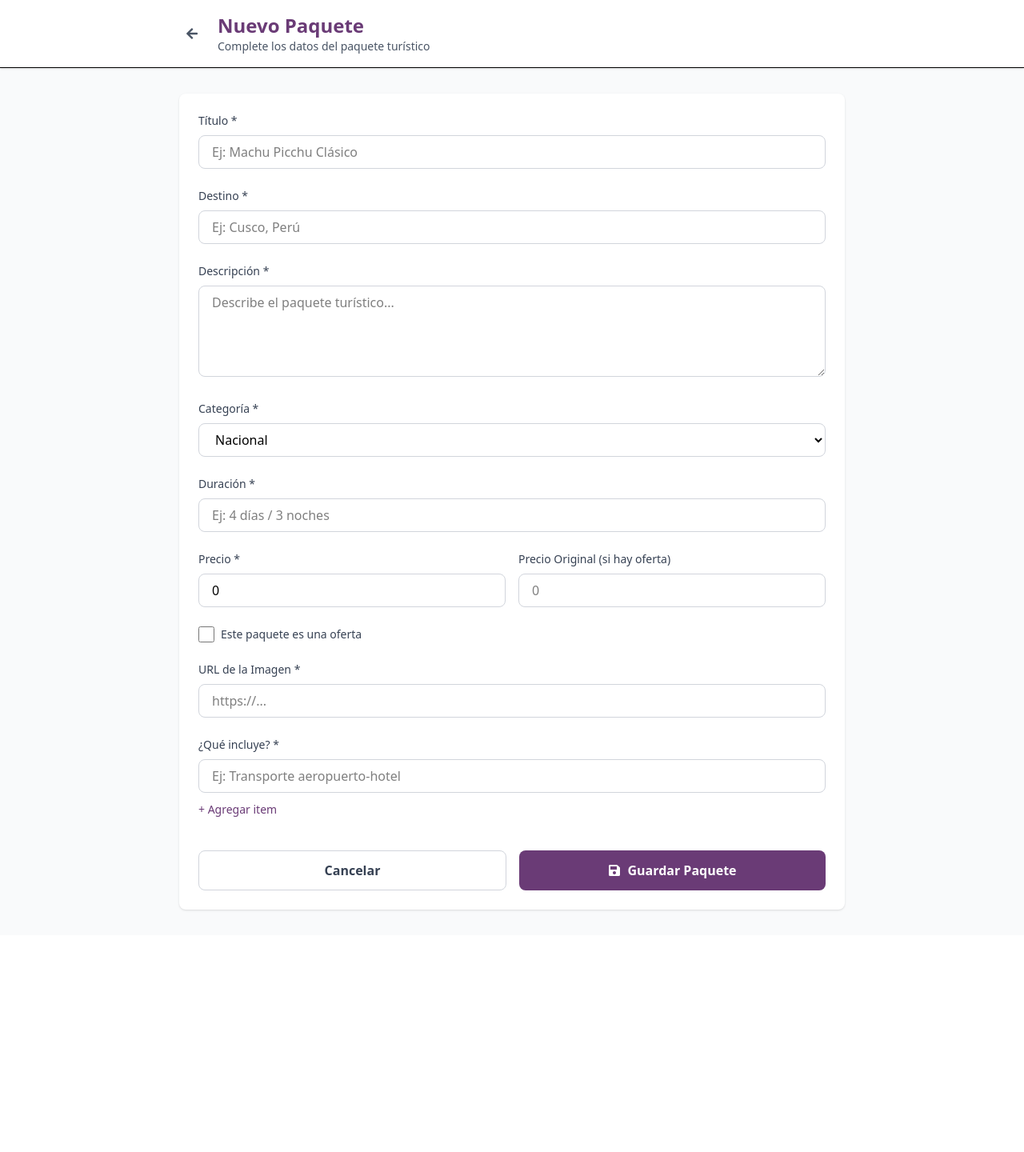
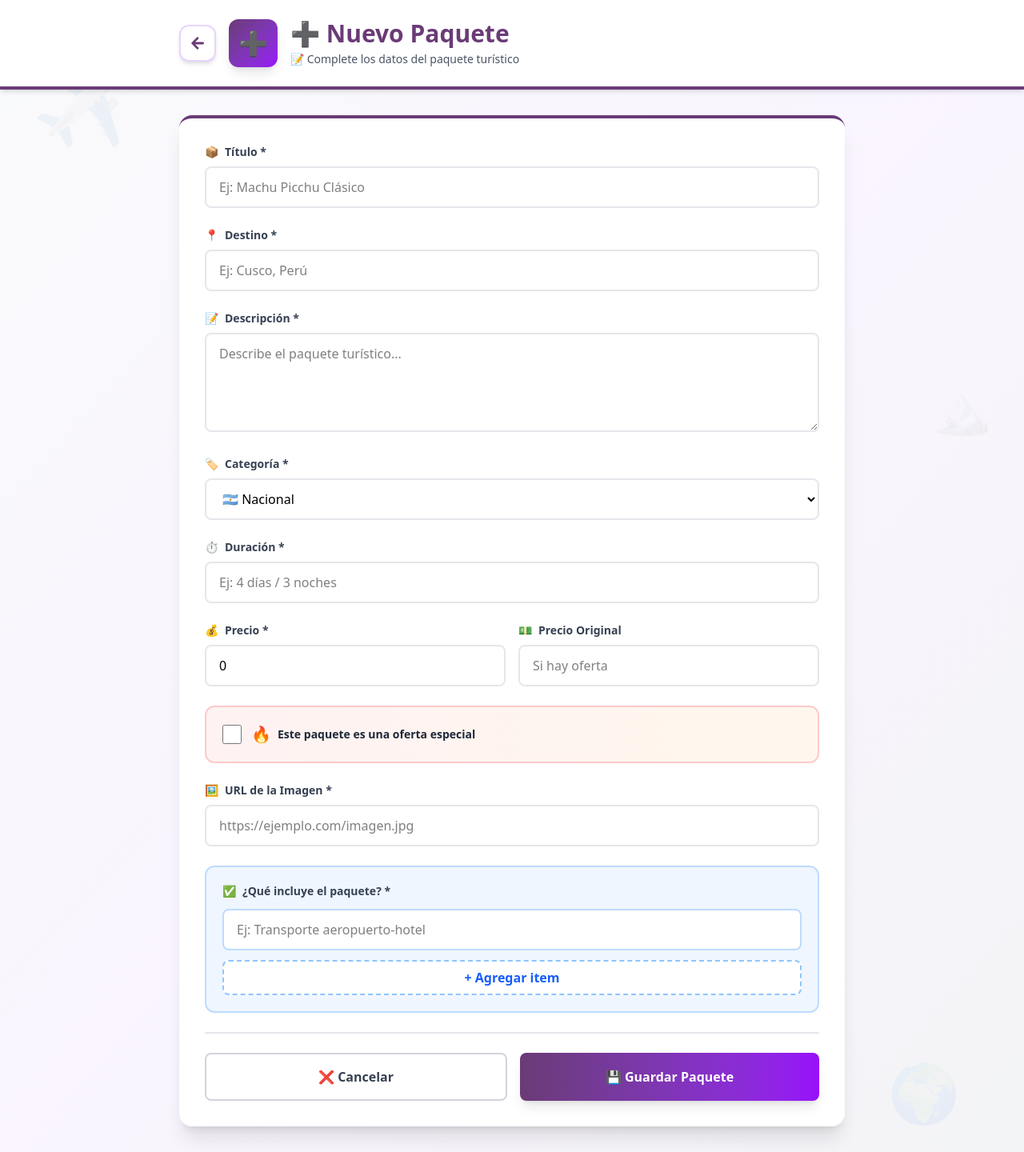
Before and after one commit to MLN-1994/viatana-travel, a Next.js app: page /admin/packages/new in a window 1280 px wide. Shown: the whole page at 80% size. Before the commit the page ends 1169 px from the top, so only its background shows below. Built offline with nearby package versions, Linux system fonts and the light colour scheme.

Commit message:
feat: Enhance admin interface with improved styling and user authentication

```diff
--- a/components/PackageForm.tsx
+++ b/components/PackageForm.tsx
@@ -3,7 +3,7 @@
 import { useState, useEffect } from "react"
 import { useRouter } from "next/navigation"
 import { TravelPackage } from "@/types"
-import { FaArrowLeft, FaSave } from "react-icons/fa"
+import { FaArrowLeft } from "react-icons/fa"
 
 interface PackageFormProps {
   packageId?: string
@@ -88,23 +88,33 @@ export default function PackageForm({ packageId }: PackageFormProps) {
   }
 
   return (
-    <div className="min-h-screen bg-gray-50">
+    <div className="min-h-screen bg-linear-to-br from-gray-50 via-purple-50 to-gray-100 relative">
+      {/* Decoraciones de fondo */}
+      <div className="absolute inset-0 opacity-5 overflow-hidden pointer-events-none">
+        <div className="absolute top-20 left-10 text-[#6A3B76] text-8xl">✈️</div>
+        <div className="absolute bottom-10 right-20 text-[#6A3B76] text-7xl">🌍</div>
+        <div className="absolute top-1/3 right-10 text-[#6A3B76] text-6xl">🏔️</div>
+      </div>
+
       {/* Header */}
-      <header className="bg-white shadow-sm border-b">
-        <div className="max-w-4xl mx-auto px-4 sm:px-6 lg:px-8 py-4">
+      <header className="bg-white shadow-md border-b-4 border-[#6A3B76] relative z-10">
+        <div className="max-w-4xl mx-auto px-4 sm:px-6 lg:px-8 py-6">
           <div className="flex items-center gap-4">
             <button
               onClick={() => router.push("/admin")}
-              className="p-2 hover:bg-gray-100 rounded-lg transition"
+              className="p-3 hover:bg-purple-100 rounded-xl transition-all transform hover:scale-110 shadow-md bg-white border-2 border-purple-200"
             >
-              <FaArrowLeft className="text-gray-600" />
+              <FaArrowLeft className="text-[#6A3B76] text-lg" />
             </button>
+            <div className="bg-linear-to-br from-[#6A3B76] to-purple-600 p-3 rounded-xl shadow-lg">
+              <span className="text-3xl">{packageId ? "✏️" : "➕"}</span>
+            </div>
             <div>
-              <h1 className="text-2xl font-bold text-[#6A3B76]">
-                {packageId ? "Editar Paquete" : "Nuevo Paquete"}
+              <h1 className="text-3xl font-bold text-[#6A3B76]">
+                {packageId ? "✏️ Editar Paquete" : "➕ Nuevo Paquete"}
               </h1>
-              <p className="text-gray-600 text-sm">
-                Complete los datos del paquete turístico
+              <p className="text-gray-600 text-sm mt-1">
+                📝 Complete los datos del paquete turístico
               </p>
             </div>
           </div>
@@ -112,83 +122,83 @@ export default function PackageForm({ packageId }: PackageFormProps) {
       </header>
 
       {/* Form */}
-      <main className="max-w-4xl mx-auto px-4 sm:px-6 lg:px-8 py-8">
-        <form onSubmit={handleSubmit} className="bg-white rounded-lg shadow-sm p-6 space-y-6">
+      <main className="max-w-4xl mx-auto px-4 sm:px-6 lg:px-8 py-8 relative z-10">
+        <form onSubmit={handleSubmit} className="bg-white rounded-2xl shadow-xl p-8 space-y-6 border-t-4 border-[#6A3B76]">
           {/* Título */}
           <div>
-            <label className="block text-sm font-medium text-gray-700 mb-2">
-              Título *
+            <label className="flex items-center gap-2 text-sm font-semibold text-gray-700 mb-2">
+              <span className="text-[#6A3B76]">📦</span> Título *
             </label>
             <input
               type="text"
               required
               value={formData.title}
               onChange={(e) => setFormData({ ...formData, title: e.target.value })}
-              className="w-full px-4 py-2 border border-gray-300 rounded-lg focus:outline-none focus:ring-2 focus:ring-[#6A3B76]"
+              className="w-full px-4 py-3 border-2 border-gray-200 rounded-lg focus:outline-none focus:ring-2 focus:ring-[#6A3B76] focus:border-transparent transition-all hover:border-purple-300"
               placeholder="Ej: Machu Picchu Clásico"
             />
           </div>
 
           {/* Destino */}
           <div>
-            <label className="block text-sm font-medium text-gray-700 mb-2">
-              Destino *
+            <label className="flex items-center gap-2 text-sm font-semibold text-gray-700 mb-2">
+              <span className="text-[#6A3B76]">📍</span> Destino *
             </label>
             <input
               type="text"
               required
               value={formData.destination}
               onChange={(e) => setFormData({ ...formData, destination: e.target.value })}
-              className="w-full px-4 py-2 border border-gray-300 rounded-lg focus:outline-none focus:ring-2 focus:ring-[#6A3B76]"
+              className="w-full px-4 py-3 border-2 border-gray-200 rounded-lg focus:outline-none focus:ring-2 focus:ring-[#6A3B76] focus:border-transparent transition-all hover:border-purple-300"
               placeholder="Ej: Cusco, Perú"
             />
           </div>
 
           {/* Descripción */}
           <div>
-            <label className="block text-sm font-medium text-gray-700 mb-2">
-              Descripción *
+            <label className="flex items-center gap-2 text-sm font-semibold text-gray-700 mb-2">
+              <span className="text-[#6A3B76]">📝</span> Descripción *
             </label>
             <textarea
               required
               rows={4}
               value={formData.description}
               onChange={(e) => setFormData({ ...formData, description: e.target.value })}
-              className="w-full px-4 py-2 border border-gray-300 rounded-lg focus:outline-none focus:ring-2 focus:ring-[#6A3B76]"
+              className="w-full px-4 py-3 border-2 border-gray-200 rounded-lg focus:outline-none focus:ring-2 focus:ring-[#6A3B76] focus:border-transparent transition-all hover:border-purple-300"
               placeholder="Describe el paquete turístico..."
             />
           </div>
 
           {/* Categoría */}
           <div>
-            <label className="block text-sm font-medium text-gray-700 mb-2">
-              Categoría *
+            <label className="flex items-center gap-2 text-sm font-semibold text-gray-700 mb-2">
+              <span className="text-[#6A3B76]">🏷️</span> Categoría *
             </label>
             <select
               required
               value={formData.category}
               onChange={(e) => setFormData({ ...formData, category: e.target.value as TravelPackage['category'] })}
-              className="w-full px-4 py-2 border border-gray-300 rounded-lg focus:outline-none focus:ring-2 focus:ring-[#6A3B76]"
+              className="w-full px-4 py-3 border-2 border-gray-200 rounded-lg focus:outline-none focus:ring-2 focus:ring-[#6A3B76] focus:border-transparent transition-all hover:border-purple-300"
             >
-              <option value="nacional">Nacional</option>
-              <option value="sudamerica">Sudamérica</option>
-              <option value="centroamerica">Centroamérica</option>
-              <option value="europa">Europa</option>
-              <option value="mundial">Mundial</option>
+              <option value="nacional">🇦🇷 Nacional</option>
+              <option value="sudamerica">🌎 Sudamérica</option>
+              <option value="centroamerica">🌎 Centroamérica</option>
+              <option value="europa">🌍 Europa</option>
+              <option value="mundial">🌏 Mundial</option>
             </select>
           </div>
 
           {/* Duración */}
           <div>
-            <label className="block text-sm font-medium text-gray-700 mb-2">
-              Duración *
+            <label className="flex items-center gap-2 text-sm font-semibold text-gray-700 mb-2">
+              <span className="text-[#6A3B76]">⏱️</span> Duración *
             </label>
             <input
               type="text"
               required
               value={formData.duration}
               onChange={(e) => setFormData({ ...formData, duration: e.target.value })}
-              className="w-full px-4 py-2 border border-gray-300 rounded-lg focus:outline-none focus:ring-2 focus:ring-[#6A3B76]"
+              className="w-full px-4 py-3 border-2 border-gray-200 rounded-lg focus:outline-none focus:ring-2 focus:ring-[#6A3B76] focus:border-transparent transition-all hover:border-purple-300"
               placeholder="Ej: 4 días / 3 noches"
             />
           </div>
@@ -196,55 +206,58 @@ export default function PackageForm({ packageId }: PackageFormProps) {
           {/* Precio */}
           <div className="grid grid-cols-2 gap-4">
             <div>
-              <label className="block text-sm font-medium text-gray-700 mb-2">
-                Precio *
+              <label className="flex items-center gap-2 text-sm font-semibold text-gray-700 mb-2">
+                <span className="text-[#6A3B76]">💰</span> Precio *
               </label>
               <input
                 type="number"
                 required
                 value={formData.price}
                 onChange={(e) => setFormData({ ...formData, price: parseFloat(e.target.value) })}
-                className="w-full px-4 py-2 border border-gray-300 rounded-lg focus:outline-none focus:ring-2 focus:ring-[#6A3B76]"
+                className="w-full px-4 py-3 border-2 border-gray-200 rounded-lg focus:outline-none focus:ring-2 focus:ring-[#6A3B76] focus:border-transparent transition-all hover:border-purple-300"
                 placeholder="0"
               />
             </div>
 
             <div>
-              <label className="block text-sm font-medium text-gray-700 mb-2">
-                Precio Original (si hay oferta)
+              <label className="flex items-center gap-2 text-sm font-semibold text-gray-700 mb-2">
+                <span className="text-[#6A3B76]">💵</span> Precio Original
               </label>
               <input
                 type="number"
                 value={formData.originalPrice || ""}
                 onChange={(e) => setFormData({ ...formData, originalPrice: parseFloat(e.target.value) || 0 })}
-                className="w-full px-4 py-2 border border-gray-300 rounded-lg focus:outline-none focus:ring-2 focus:ring-[#6A3B76]"
-                placeholder="0"
+                className="w-full px-4 py-3 border-2 border-gray-200 rounded-lg focus:outline-none focus:ring-2 focus:ring-[#6A3B76] focus:border-transparent transition-all hover:border-purple-300"
+                placeholder="Si hay oferta"
               />
             </div>
           </div>
 
           {/* Oferta */}
-          <div className="flex items-center gap-4">
-            <label className="flex items-center gap-2 cursor-pointer">
+          <div className="bg-linear-to-r from-red-50 to-orange-50 p-5 rounded-xl border-2 border-red-200">
+            <label className="flex items-center gap-3 cursor-pointer">
               <input
                 type="checkbox"
                 checked={formData.isOffer}
                 onChange={(e) => setFormData({ ...formData, isOffer: e.target.checked })}
-                className="w-5 h-5 text-[#6A3B76] rounded focus:ring-2 focus:ring-[#6A3B76]"
+                className="w-6 h-6 text-[#6A3B76] rounded focus:ring-2 focus:ring-[#6A3B76]"
               />
-              <span className="text-sm font-medium text-gray-700">
-                Este paquete es una oferta
+              <span className="text-sm font-bold text-gray-800 flex items-center gap-2">
+                <span className="text-xl">🔥</span> Este paquete es una oferta especial
               </span>
             </label>
 
             {formData.isOffer && (
-              <div className="flex-1">
+              <div className="mt-4">
+                <label className="flex items-center gap-2 text-sm font-semibold text-gray-700 mb-2">
+                  <span className="text-red-600">%</span> Porcentaje de descuento
+                </label>
                 <input
                   type="number"
                   value={formData.discount || ""}
                   onChange={(e) => setFormData({ ...formData, discount: parseInt(e.target.value) || 0 })}
-                  className="w-32 px-4 py-2 border border-gray-300 rounded-lg focus:outline-none focus:ring-2 focus:ring-[#6A3B76]"
-                  placeholder="% descuento"
+                  className="w-full px-4 py-3 border-2 border-red-200 rounded-lg focus:outline-none focus:ring-2 focus:ring-red-500 transition-all hover:border-red-300"
+                  placeholder="Ej: 20"
                 />
               </div>
             )}
@@ -252,46 +265,46 @@ export default function PackageForm({ packageId }: PackageFormProps) {
 
           {/* Imagen URL */}
           <div>
-            <label className="block text-sm font-medium text-gray-700 mb-2">
-              URL de la Imagen *
+            <label className="flex items-center gap-2 text-sm font-semibold text-gray-700 mb-2">
+              <span className="text-[#6A3B76]">🖼️</span> URL de la Imagen *
             </label>
             <input
               type="url"
               required
               value={formData.image}
               onChange={(e) => setFormData({ ...formData, image: e.target.value })}
-              className="w-full px-4 py-2 border border-gray-300 rounded-lg focus:outline-none focus:ring-2 focus:ring-[#6A3B76]"
-              placeholder="https://..."
+              className="w-full px-4 py-3 border-2 border-gray-200 rounded-lg focus:outline-none focus:ring-2 focus:ring-[#6A3B76] focus:border-transparent transition-all hover:border-purple-300"
+              placeholder="https://ejemplo.com/imagen.jpg"
             />
             {formData.image && (
-              <div className="mt-2 text-sm text-gray-600">
-                ✓ Imagen configurada
+              <div className="mt-3 p-3 bg-green-50 border-2 border-green-200 rounded-lg flex items-center gap-2 text-sm text-green-700 font-medium">
+                <span className="text-xl">✓</span> Imagen configurada correctamente
               </div>
             )}
           </div>
 
           {/* Incluye */}
-          <div>
-            <label className="block text-sm font-medium text-gray-700 mb-2">
-              ¿Qué incluye? *
+          <div className="bg-blue-50 p-5 rounded-xl border-2 border-blue-200">
+            <label className="flex items-center gap-2 text-sm font-semibold text-gray-700 mb-3">
+              <span className="text-[#6A3B76]">✅</span> ¿Qué incluye el paquete? *
             </label>
-            <div className="space-y-2">
+            <div className="space-y-3">
               {(formData.included || [""]).map((item, index) => (
                 <div key={index} className="flex gap-2">
                   <input
                     type="text"
                     value={item}
                     onChange={(e) => handleIncludedChange(index, e.target.value)}
-                    className="flex-1 px-4 py-2 border border-gray-300 rounded-lg focus:outline-none focus:ring-2 focus:ring-[#6A3B76]"
+                    className="flex-1 px-4 py-3 border-2 border-blue-200 rounded-lg focus:outline-none focus:ring-2 focus:ring-blue-500 transition-all hover:border-blue-300 bg-white"
                     placeholder="Ej: Transporte aeropuerto-hotel"
                   />
                   {(formData.included || []).length > 1 && (
                     <button
                       type="button"
                       onClick={() => removeIncludedItem(index)}
-                      className="px-4 py-2 text-red-600 hover:bg-red-50 rounded-lg transition"
+                      className="px-4 py-2 text-red-600 hover:bg-red-100 rounded-lg transition-all font-semibold transform hover:scale-105"
                     >
-                      Eliminar
+                      ❌
                     </button>
                   )}
                 </div>
@@ -299,7 +312,7 @@ export default function PackageForm({ packageId }: PackageFormProps) {
               <button
                 type="button"
                 onClick={addIncludedItem}
-                className="text-[#6A3B76] hover:underline text-sm font-medium"
+                className="w-full py-2 px-4 bg-white border-2 border-dashed border-blue-300 text-blue-600 hover:bg-blue-100 rounded-lg transition-all font-semibold transform hover:scale-[1.02]"
               >
                 + Agregar item
               </button>
@@ -308,27 +321,39 @@ export default function PackageForm({ packageId }: PackageFormProps) {
 
           {/* Error */}
           {error && (
-            <div className="bg-red-50 text-red-600 px-4 py-3 rounded-lg text-sm">
+            <div className="bg-red-100 border-2 border-red-300 text-red-700 px-5 py-4 rounded-xl text-sm font-semibold flex items-center gap-3 animate-pulse">
+              <span className="text-2xl">⚠️</span>
               {error}
             </div>
           )}
 
           {/* Botones */}
-          <div className="flex gap-4 pt-4">
+          <div className="flex gap-4 pt-6 border-t-2 border-gray-200">
             <button
               type="button"
               onClick={() => router.push("/admin")}
-              className="flex-1 px-6 py-3 border border-gray-300 text-gray-700 rounded-lg hover:bg-gray-50 transition font-semibold"
+              className="flex-1 px-6 py-4 border-2 border-gray-300 text-gray-700 rounded-lg hover:bg-gray-100 transition-all font-bold transform hover:scale-[1.02] active:scale-[0.98]"
             >
-              Cancelar
+              ❌ Cancelar
             </button>
             <button
               type="submit"
               disabled={loading}
-              className="flex-1 flex items-center justify-center gap-2 px-6 py-3 bg-[#6A3B76] text-white rounded-lg hover:bg-purple-700 transition font-semibold disabled:opacity-50"
+              className="flex-1 flex items-center justify-center gap-2 px-6 py-4 bg-linear-to-r from-[#6A3B76] to-purple-600 text-white rounded-lg hover:from-purple-700 hover:to-purple-800 transition-all font-bold disabled:opacity-50 disabled:cursor-not-allowed shadow-lg transform hover:scale-[1.02] active:scale-[0.98]"
             >
-              <FaSave />
-              {loading ? "Guardando..." : "Guardar Paquete"}
+              {loading ? (
+                <>
+                  <svg className="animate-spin h-5 w-5" viewBox="0 0 24 24">
+                    <circle className="opacity-25" cx="12" cy="12" r="10" stroke="currentColor" strokeWidth="4" fill="none"></circle>
+                    <path className="opacity-75" fill="currentColor" d="M4 12a8 8 0 018-8V0C5.373 0 0 5.373 0 12h4zm2 5.291A7.962 7.962 0 74 12H0c0 3.042 1.135 5.824 3 7.938l3-2.647z"></path>
+                  </svg>
+                  Guardando...
+                </>
+              ) : (
+                <>
+                  💾 Guardar Paquete
+                </>
+              )}
             </button>
           </div>
         </form>
--- a/lib/auth.ts
+++ b/lib/auth.ts
@@ -11,26 +11,43 @@ export const { handlers, signIn, signOut, auth } = NextAuth({
         password: { label: "Contraseña", type: "password" }
       },
       async authorize(credentials) {
-        // Usuario admin hardcodeado
-        const adminUser = {
-          id: "1",
-          username: "admin",
-          password: "admin123"
-        }
+        // Lista de usuarios autorizados
+        const users = [
+          {
+            id: "1",
+            username: "admin",
+            password: "admin123",
+            email: "admin@viatana.com"
+          },
+          {
+            id: "2",
+            username: "viatana",
+            password: "viatana2025",
+            email: "info@viatana.com"
+          }
+          // Agregar más usuarios aquí:
+          // {
+          //   id: "3",
+          //   username: "usuario3",
+          //   password: "password3",
+          //   email: "usuario3@viatana.com"
+          // }
+        ]
 
         if (!credentials?.username || !credentials?.password) {
           return null
         }
 
-        // Verificar usuario y contraseña
-        if (
-          credentials.username === adminUser.username &&
-          credentials.password === adminUser.password
-        ) {
+        // Buscar usuario en la lista
+        const user = users.find(
+          u => u.username === credentials.username && u.password === credentials.password
+        )
+
+        if (user) {
           return {
-            id: adminUser.id,
-            name: adminUser.username,
-            email: "admin@viatana.com"
+            id: user.id,
+            name: user.username,
+            email: user.email
           }
         }
 
```
Also changed, not shown: app/admin/login/page.tsx (+43 -15 lines), app/admin/page.tsx (+78 -44 lines).
